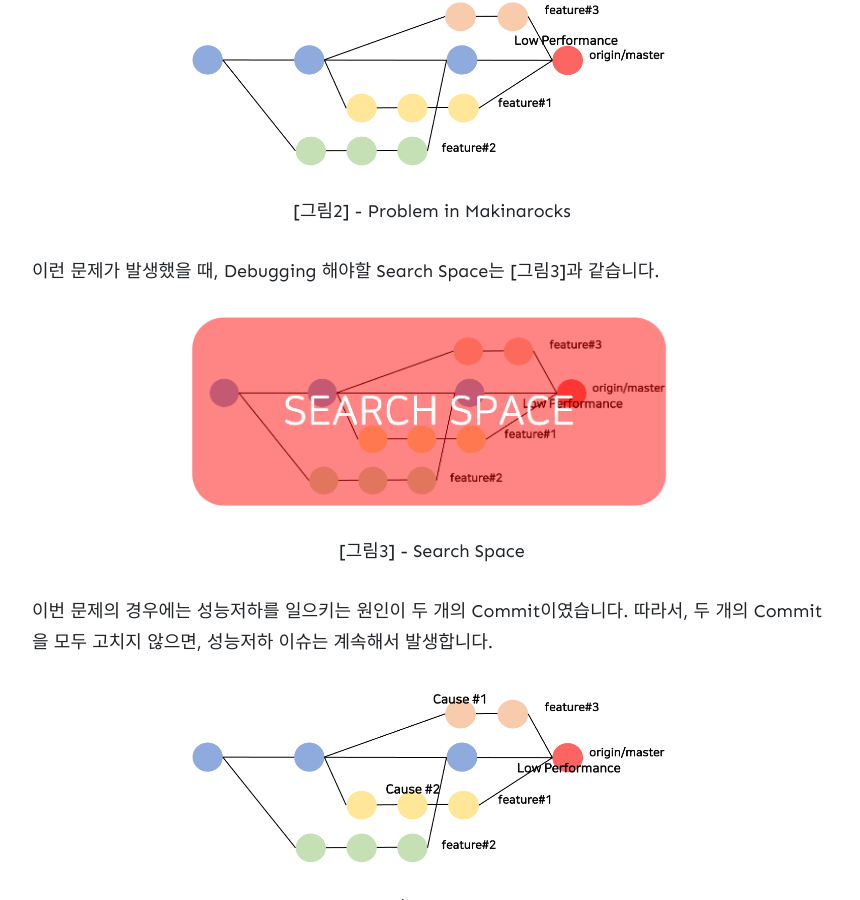
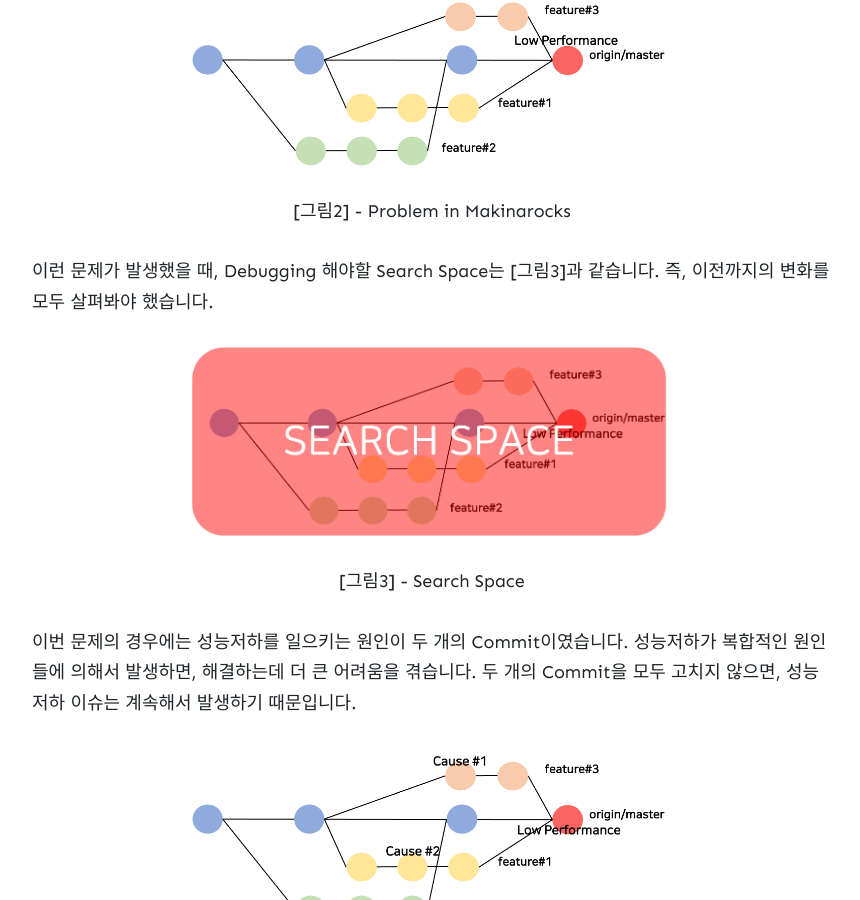
Before and after one commit to wowthemesnet/jekyll-theme-memoirs, a Jekyll site: the page built from _posts/2020-02-10-Performance-Test.md, in a window 1280 px wide and 900 px high, scrolled down 1550 px. Shown: the whole window, without its empty margins (208-1068 px from the left). Built offline with Jekyll 4.4.1, drawn with Linux system fonts in a browser that asks for light colours; nearby versions of some CDN libraries; comment, search, counter and statistics services are not loaded; some of the changed text lies outside the part shown.

Commit message:
feat: Edit content

```diff
--- a/_posts/2020-02-10-Performance-Test.md
+++ b/_posts/2020-02-10-Performance-Test.md
@@ -39,7 +39,7 @@
 </p>
 </figure>
 
-이런 문제가 발생했을 때, Debugging 해야할 Search Space는 [그림3]과 같습니다.
+이런 문제가 발생했을 때, Debugging 해야할 Search Space는 [그림3]과 같습니다. 즉, 이전까지의 변화를 모두 살펴봐야 했습니다.
 
 <figure class="image" style="align: center;">
 <p align="center">
@@ -48,7 +48,7 @@
 </p>
 </figure>
 
-이번 문제의 경우에는 성능저하를 일으키는 원인이 두 개의 Commit이였습니다. 따라서, 두 개의 Commit을 모두 고치지 않으면, 성능저하 이슈는 계속해서 발생합니다.
+이번 문제의 경우에는 성능저하를 일으키는 원인이 두 개의 Commit이였습니다. 성능저하가 복합적인 원인들에 의해서 발생하면, 해결하는데 더 큰 어려움을 겪습니다. 두 개의 Commit을 모두 고치지 않으면, 성능저하 이슈는 계속해서 발생하기 때문입니다.
 
 <figure class="image" style="align: center;">
 <p align="center">
@@ -84,7 +84,7 @@
 
 ## Trial and Errors
 
-Performance Test Pipeline을 만들기 위해서, 여러가지 시행착오를 겪었습니다. 겪었던 시행착오를 통해서, Performance Test Pipeline을 만들기 위해서 필요한 **추상화**에 대해서 설명드리겠습니다.
+Performance Test Pipeline을 만들기 위해서, 여러가지 시행착오를 겪었습니다. 겪었던 시행착오를 통해서, 필요했던 **추상화 과정**에 대해서 설명드리겠습니다.
 
 우선, 자동화 도구로 Jenkins를 활용하였습니다. [1] Jenkins는 소프트웨어 개발 시 지속적으로 통합 서비스를 제공하는 툴입니다. 비교적 높은 자유도가 있었고, 자동화 도구로 접근성이 좋다고 판단했습니다.
 
@@ -207,10 +207,9 @@
 
 Performance Test Pipeline을 구성하기 위해서, 여러가지 추상화과정이 필요했습니다. Repository에 독립적으로 작동할 수 있어야 했습니다. 또한, Machine Learning Software(AI)는 많은 컴퓨팅 자원을 요구하기 때문에, 효율적인 자원사용이 필요했습니다. 이를 위해서 Kubernetes를 활용하여 컴퓨팅 자원을 가상화하였습니다.
 
-Performance Test를 통해서 Search Space를 줄일 수 있었고, Debugging Cost 지수함수 배 만큼 줄일 수 있었습니다.
+Performance Test를 통해서 Search Space를 줄일 수 있었고, Debugging Cost 지수함수 배 만큼 줄일 수 있었습니다. 그리고 클릭 한 번으로 실험을 진행할 수 있다는 것도 굉장히 매력적인 일이였습니다.
 
-
-
+이번 포스트를 통해서 비슷한 문제를 고민하는 분들께 작은 도움이 되었으면 좋겠습니다.
 
 
 ## Reference
```
